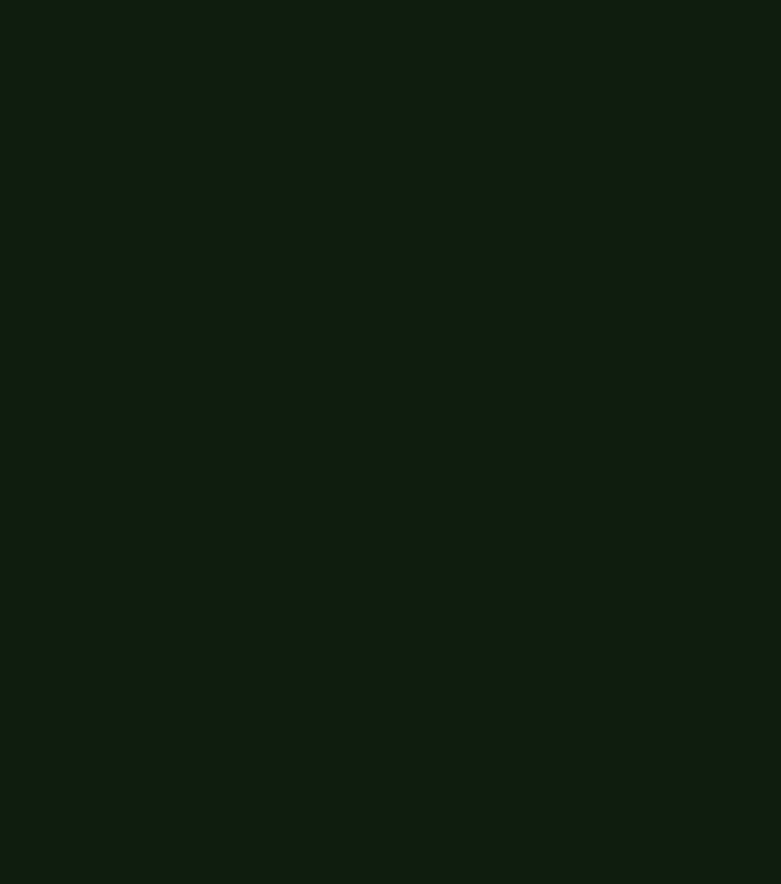
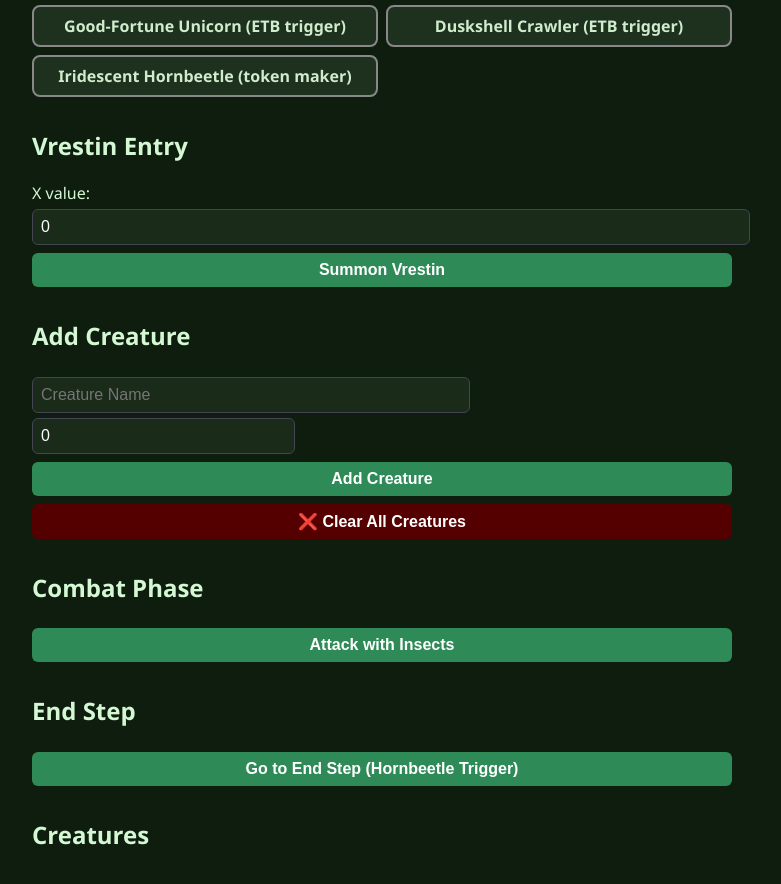
Before and after one commit to cdragon666/vrestin-counters, a React (Create React App) app: page / in a window 1280 px wide. Shown: the part 440-1324 px from the top of the page, without its empty margins (258-1039 px from the left). Before the commit the page ends 800 px from the top, so only its background shows below. Built offline with nearby package versions, Linux system fonts and the light colour scheme.

Commit message:
Push updated Vrestin Tracker with all recent changes

```diff
--- a/src/App.js
+++ b/src/App.js
@@ -1,5 +1,4 @@
 import { useState } from "react";
-import MechanicsMaster from "./MechanicsMaster"; // ✅ Import helper page
 
 const supportCards = [
   { id: "hardened_scales", name: "Hardened Scales" },
@@ -180,9 +179,14 @@ export default function App() {
 
   const clearLog = () => setResultLog([]);
 
-  // 🔀 ROUTE TO HELPER
   if (mode === "helper") {
-    return <MechanicsMaster />;
+    return (
+      <div style={{ padding: "2rem" }}>
+        <h1>🧠 MTG Mechanics Master</h1>
+        <p>This section is under development. It will help players look up card rulings, interactions, and timing rules.</p>
+        <button onClick={() => setMode("vrestin")}>Switch to Devlin Mode</button>
+      </div>
+    );
   }
 
   return (
@@ -192,8 +196,102 @@ export default function App() {
         Switch to MTG Mechanics Master
       </button>
 
-      {/* Rest of your component stays unchanged */}
-      {/* ... all your input, buttons, creatures, and logs UI here ... */}
+      <h2>Select Active Cards</h2>
+      <div style={{ display: "grid", gridTemplateColumns: "1fr 1fr", gap: "0.5rem" }}>
+        {supportCards.map((card) => (
+          <div
+            key={card.id}
+            className={`card-tile ${selectedCards.includes(card.id) ? "selected" : ""}`}
+            onClick={() => toggleCard(card.id)}
+          >
+            {card.name}
+          </div>
+        ))}
+      </div>
+
+      <h2 style={{ marginTop: "2rem" }}>Vrestin Entry</h2>
+      <label htmlFor="vrestinX">X value:</label>
+      <input
+        type="number"
+        id="vrestinX"
+        value={vrestinX}
+        onChange={(e) => setVrestinX(e.target.value)}
+      />
+      <button onClick={calculateETB} style={{ marginTop: "0.5rem", width: "100%" }}>
+        Summon Vrestin
+      </button>
+
+      <h2 style={{ marginTop: "2rem" }}>Add Creature</h2>
+      <input
+        type="text"
+        placeholder="Creature Name"
+        value={newCreatureName}
+        onChange={handleNameChange}
+        style={{ width: "60%", marginRight: "1%" }}
+      />
+      <input
+        type="number"
+        placeholder="+1/+1 Counters"
+        value={startingCounters}
+        onChange={(e) => setStartingCounters(e.target.value)}
+        style={{ width: "35%" }}
+      />
+      <button onClick={addCreature} style={{ marginTop: "0.5rem", width: "100%" }}>
+        Add Creature
+      </button>
+      <button onClick={clearAllCreatures} style={{ marginTop: "0.5rem", width: "100%", background: "#500", color: "#fff" }}>
+        ❌ Clear All Creatures
+      </button>
+
+      {suggestions.length > 0 && (
+        <ul style={{ listStyle: "none", padding: 0, marginTop: "0.5rem", background: "#111", border: "1px solid #888", borderRadius: "6px", fontWeight: "bold", fontSize: "1rem", color: "#fff" }}>
+          {suggestions.map((s, i) => (
+            <li
+              key={i}
+              style={{ padding: "0.5rem 0.7rem", cursor: "pointer", borderBottom: "1px solid #333" }}
+              onClick={() => fillSuggestion(s)}
+            >
+              {s.replace(/\b\w/g, (c) => c.toUpperCase())}
+            </li>
+          ))}
+        </ul>
+      )}
+
+      <h2 style={{ marginTop: "2rem" }}>Combat Phase</h2>
+      <button onClick={handleCombat} style={{ width: "100%" }}>
+        Attack with Insects
+      </button>
+
+      <h2 style={{ marginTop: "2rem" }}>End Step</h2>
+      <button onClick={handleEndStep} style={{ width: "100%" }}>
+        Go to End Step (Hornbeetle Trigger)
+      </button>
+
+      <h2 style={{ marginTop: "2rem" }}>Creatures</h2>
+      {creatures.map((c, i) => (
+        <div key={i} style={{ display: "flex", justifyContent: "space-between", alignItems: "center", marginBottom: "0.5rem" }}>
+          <span>{c.name}: +{c.counters}/+{c.counters}</span>
+          <div>
+            <button onClick={() => updateCounter(i, 1)}>+1</button>
+            <button onClick={() => updateCounter(i, -1)} style={{ marginLeft: "0.5rem" }}>-1</button>
+            <button onClick={() => removeCreature(i)} style={{ marginLeft: "0.5rem", color: "red" }}>🗑️</button>
+          </div>
+        </div>
+      ))}
+
+      {resultLog.length > 0 && (
+        <div style={{ marginTop: "2rem" }}>
+          <div style={{ display: "flex", justifyContent: "space-between" }}>
+            <h2>Result Log</h2>
+            <button onClick={clearLog}>Clear</button>
+          </div>
+          <textarea
+            readOnly
+            value={resultLog.join("\n-------------------\n")}
+            style={{ width: "100%", height: "200px", fontFamily: "monospace" }}
+          />
+        </div>
+      )}
     </div>
   );
 }
```
